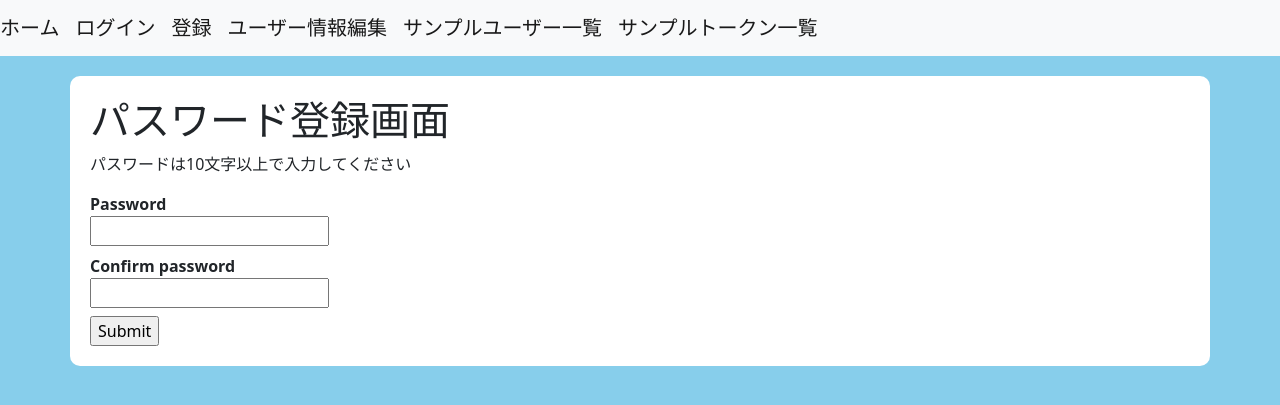
After one commit to mizukami-0418/sns_application, a Python web app: template flaskr/templates/change_password.html in a window 1280 px wide. The commit adds this page. Shown: the top 405 px of the page. Run offline with Jinja, Linux system fonts and the light colour scheme; the template is opened without the code that fills it, so the values that code supplies are empty, except form fields; tables that the repository leaves empty hold one stand-in row (values such as "Sample post"); form fields are guessed from the names that the template uses; some libraries are stand-ins or nearby versions.

Commit message:
change_password.htmlを作成

```diff
--- /dev/null
+++ b/flaskr/templates/change_password.html
@@ -0,0 +1,27 @@
+{# change_password.html #}
+{% from "_formhelpers.html" import render_field %}
+{% extends "base.html" %}
+{% block title %}
+パスワードリセット - {{ super() }}
+{% endblock %}
+{% block content %}
+<h1>パスワード登録画面</h1>
+<div class="row">
+  <form method="POST">
+    {{ form.csrf_token }}
+    <p>パスワードは10文字以上で入力してください</p>
+    {{ render_field(form.password) }}
+    {{ render_field(form.confirm_password) }}
+    {{ form.submit() }}
+
+    {# パスワードの要件に違反した場合のエラーメッセージを表示 #}
+    {% if form.errors %}
+      <ul class="errors">
+        {% for error in form.errors %}
+          <li>{{ error }}</li>
+        {% endfor %}
+      </ul>
+    {% endif %}
+  </form>
+</div>
+{% endblock %}
--- a/flaskr/templates/login.html
+++ b/flaskr/templates/login.html
@@ -2,7 +2,7 @@
 {% from "_formhelpers.html" import render_field %}
 {% extends "base.html" %}
 {% block title %}
-login - {{ super() }}
+ログイン - {{ super() }}
 {% endblock %}
 {% block content %}
 {% for message in get_flashed_messages() %}
```
